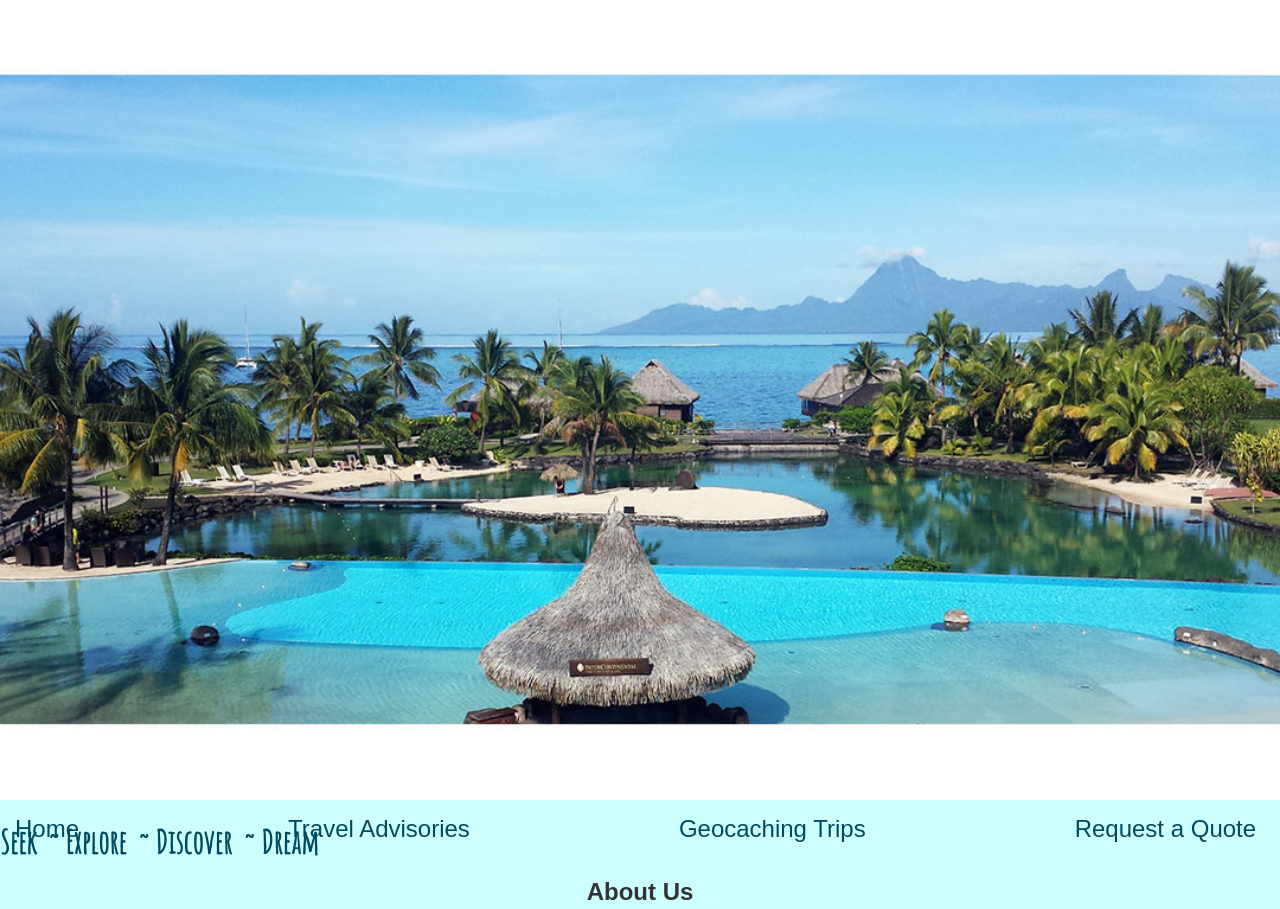
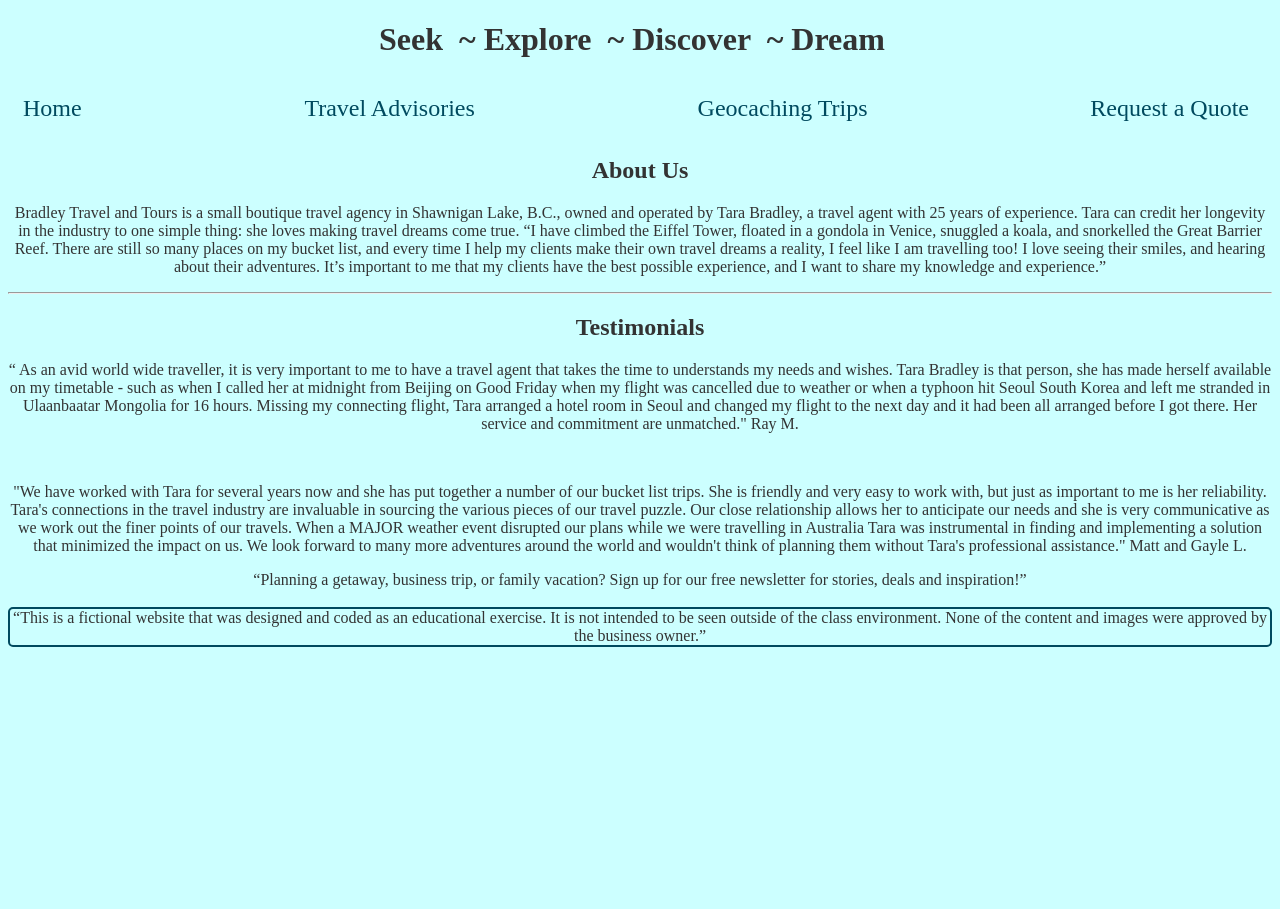
Before and after one commit to nic-dgl103-f21-dlu/websiteproject-sbradleydeepbay, a plain HTML site: page Index.html in a window 1280 px wide. Shown: the top 909 px of the page. After the commit the page ends 800 px from the top, so only its background shows below. Drawn offline with Linux system fonts and the light colour scheme.

Commit message:
Saved all styles in a comment. Starting again.

```diff
--- a/Index.html
+++ b/Index.html
@@ -16,10 +16,9 @@
   </head>
 
   <body>
-    <div class="hero-image"></div>
-      <div class="hero-text">
-      <h1>Seek &nbsp;~ Explore &nbsp;~ Discover &nbsp;~ Dream &nbsp;</h1>
-      </div>
+    <header>
+        <h1>Seek &nbsp;~ Explore &nbsp;~ Discover &nbsp;~ Dream &nbsp;</h1>
+    </header>
 
     <nav>
       <div class="wrapper"></div>
@@ -93,7 +92,6 @@
     <br>
     <footer>
       “This is a fictional website that was designed and coded as an educational exercise. It is not intended to be seen outside of the class environment. None of the content and images were approved by the business owner.”
-
     </footer>
   </body>
 </html>
--- a/style.css
+++ b/style.css
@@ -1,18 +1,57 @@
-/*Global Settings*/
-* {box-sizing: border-box;
+body {
+    background-color: #ccffff;
+    color: #333333;
+    }
+header,
+main,
+aside,
+footer {
+    text-align: center;
 }
 
+/*Start Navigation*/
+
+nav .wrapper {
+    width: 800px;
+    margin: auto;
+    padding: 0 15px;
+}
+
+nav ul {
+    display: flex;
+    justify-content: space-between;
+    list-style-type: none;
+    margin: 0;
+    padding: 0;
+}
+nav li a {
+    padding: 15px;
+    display: inline-block;
+    text-decoration: none;
+    font-size: 1.5rem;
+    color: #004a5f;
+}
+nav li a:hover {
+      color: black;
+}
+
+footer {
+    border: 2px solid #004a5f;
+    margin-bottom: 10px;
+    border-radius: 5px;
+
+/*store and start again
 body, html {
        height: 100%;
        margin: 0;
        font-family: 'Mohave', sans-serif;
 }
-/*Typography*/
+/*Typography
 body {
     background-color: #ccffff;
     color: #333333;
 }
-/*The hero image*/
+/*The hero image
  .hero-image {
 background-image: url("images/tahitiweb3.jpg");
 height: 100%;
@@ -29,7 +68,7 @@ position: relative;
    color: #004a5f;
    font-style: bold;
    }
-/*Layout Structure*/
+/*Layout Structure
 
 footer {
   border: 2px solid #004a5f;
@@ -83,7 +122,7 @@ footer {
 
 
 
-/*Start Navigation*/
+/*Start Navigation
 nav .wrapper {
     width: 800px;
     margin: auto;
@@ -110,7 +149,7 @@ nav li a:hover {
 /*End Navigation*/
 /*Quote Styles*/
 
-/*Buttons*/
+/*Buttons
 input[type="reset"] {
   background-color: #ccffff;
   color: #004a5f;
@@ -142,7 +181,7 @@ input[type="submit"]:hover {
   color: #004a5f;
   border: 1px solid #004a5f;
 }
-/*Structure*/
+/*Structure
 
 .wrapper-form {
     border-radius: 20px;
@@ -157,7 +196,7 @@ input[type="submit"]:hover {
     display: flex;
     justify-content: center;
   }
-/*Form Controls*/
+/*Form Controls
 .input {
     font-size: 1em;
   }
```
